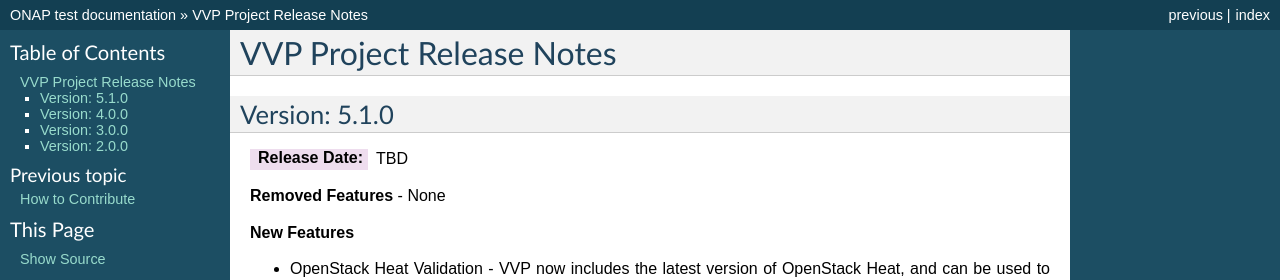
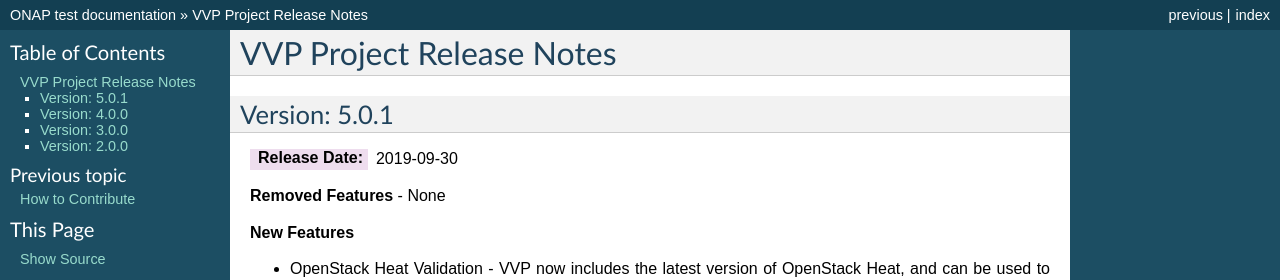
Before and after one commit to onap/archived-vvp-documentation, a Sphinx documentation site: the page built from docs/release-notes.rst, in a window 1280 px wide and 900 px high. Shown: the top 280 px of the window. Built offline with Sphinx 7.4.7, drawn with Linux system fonts in a browser that asks for light colours.

Commit message:
[VVP] Corrected Release Version for El Alto Release
Change-Id: I694590ebf72bdc57135e4663aab3e9f79f2f148f
Issue-ID: VVP-299
Signed-off-by: Lovett, Trevor <trevor.lovett@att.com>

```diff
--- a/docs/release-notes.rst
+++ b/docs/release-notes.rst
@@ -7,10 +7,10 @@
 ===============================
 
 
-Version: 5.1.0
+Version: 5.0.1
 --------------
 
-:Release Date: TBD
+:Release Date: 2019-09-30
 
 **Removed Features**
 - None
```
